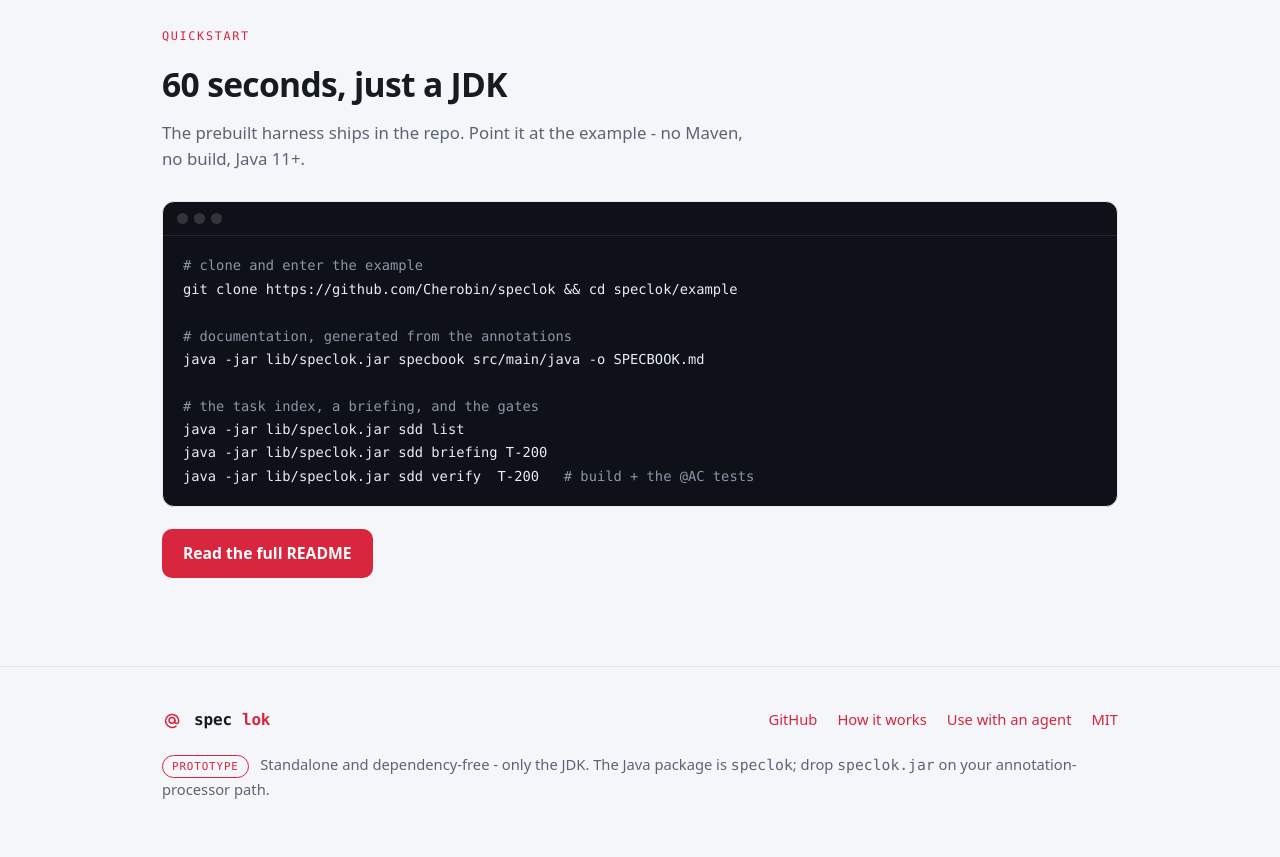
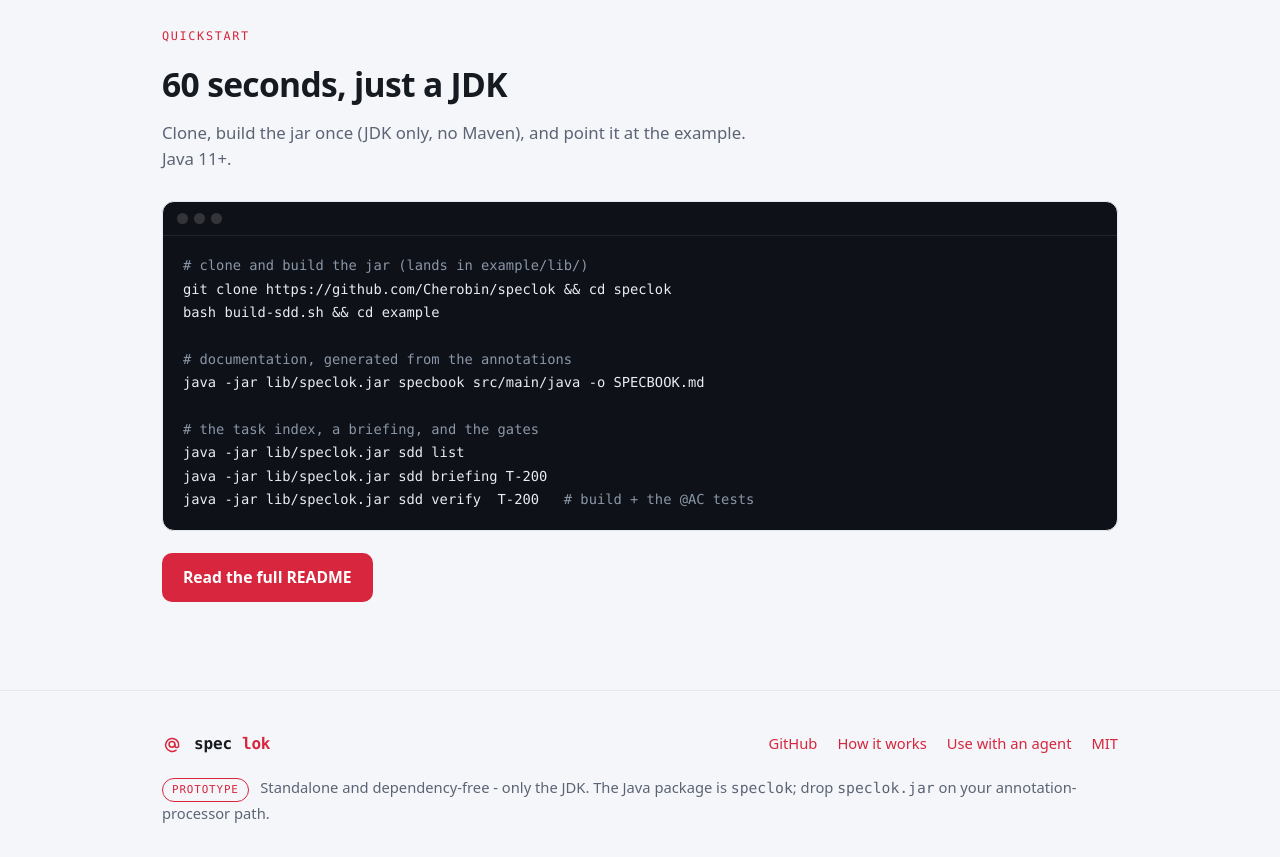
Before and after one commit to Cherobin/speclok, a plain HTML site: page index.html in a window 1280 px wide. Shown: the part 4700-5557 px from the top of the page. Drawn offline with Linux system fonts and the light colour scheme.

Commit message:
docs: the jar is built, not shipped in the repo
Update the quickstart and contributing docs now that the jar is a build
artifact: clone then run build-sdd.sh before using the example, and drop
the stale 'prebuilt in dist/' references.

```diff
--- a/index.html
+++ b/index.html
@@ -296,11 +296,12 @@ docs/adr/0007.md     <span style="color:#8b97a8">why we chose it</span>
 <section id="start"><div class="wrap">
   <p class="eyebrow">quickstart</p>
   <h2>60 seconds, just a JDK</h2>
-  <p class="lead">The prebuilt harness ships in the repo. Point it at the example - no Maven, no build, Java 11+.</p>
+  <p class="lead">Clone, build the jar once (JDK only, no Maven), and point it at the example. Java 11+.</p>
   <div class="code">
     <div class="bar"><i></i><i></i><i></i></div>
-<pre><span class="cmt"># clone and enter the example</span>
-git clone https://github.com/Cherobin/speclok &amp;&amp; cd speclok/example
+<pre><span class="cmt"># clone and build the jar (lands in example/lib/)</span>
+git clone https://github.com/Cherobin/speclok &amp;&amp; cd speclok
+bash build-sdd.sh &amp;&amp; cd example
 
 <span class="cmt"># documentation, generated from the annotations</span>
 java -jar lib/speclok.jar specbook src/main/java -o SPECBOOK.md
```
Also changed, not shown: 2 other files.
